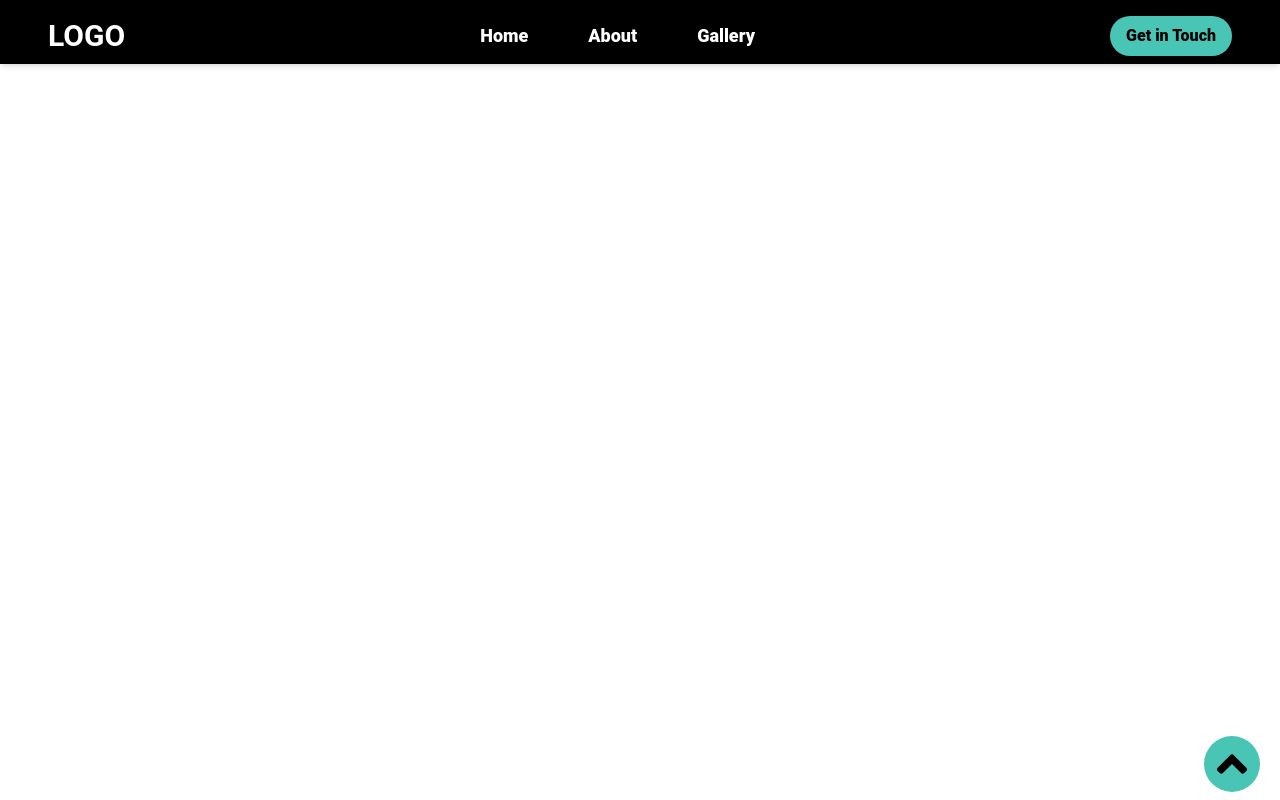
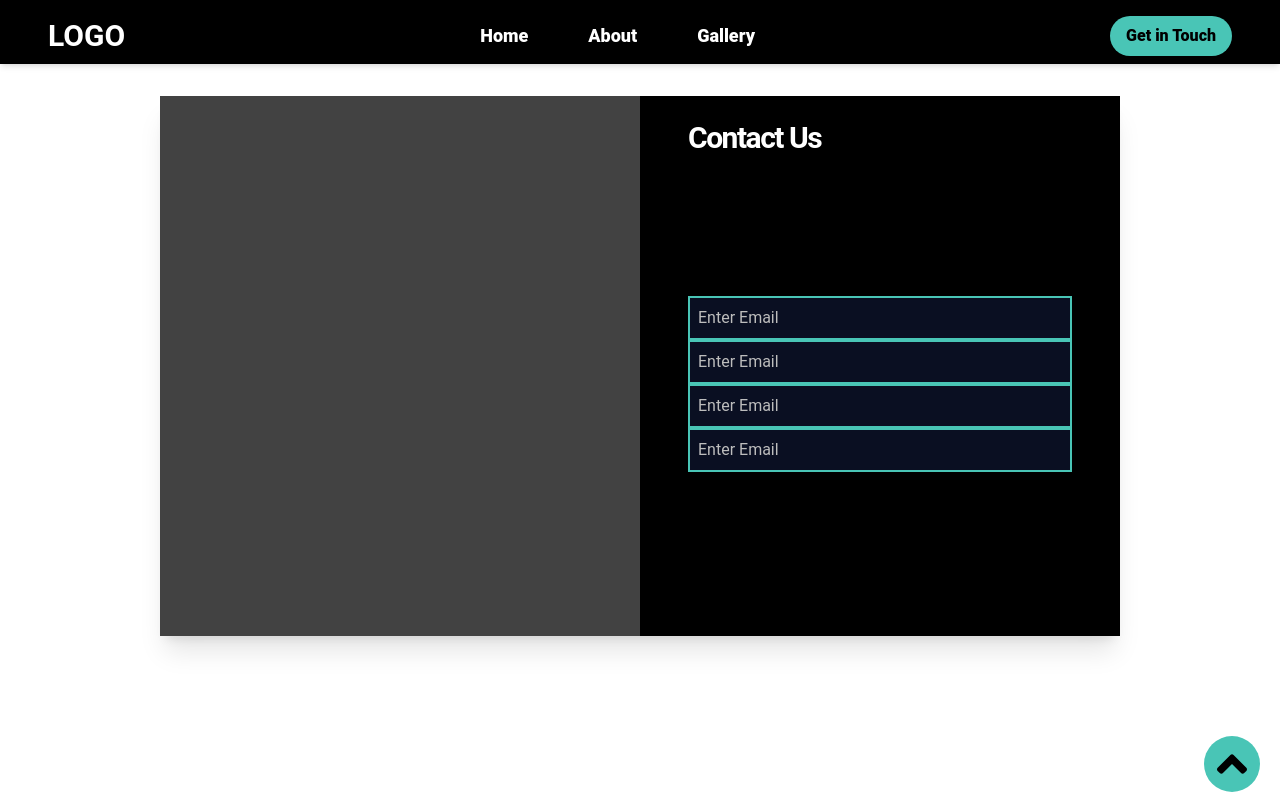
Before and after one commit to Prashant2002pd/freepani-project, a Next.js app: page /contact_us in a window 1280 px wide. Built offline with nearby package versions, Linux system fonts and the light colour scheme.

Commit message:
added about and contact page ui

```diff
--- a/app/about_us/page.jsx
+++ b/app/about_us/page.jsx
@@ -16,11 +16,11 @@ const About = () => {
           <p className='py-4'>Lorem ipsum dolor sit amet consectetur adipisicing elit. Tempora, unde ea. Possimus corrupti quod aspernatur. Dignissimos debitis molestiae voluptas est fugiat. Neque odio aut vitae repellat illum possimus, asperiores odit.</p>
         </div>
       </div>
-      <div className=' h-4/6 px-24 py-12'>
-        <h1 className='font-semibold text-5xl text-center text-primary-lightblue py-4 pr-12'>Why Choose Us?</h1>
-        <div className='h-4/6 flex justify-center items-center'>
-          <div className='w-64'>
-            <ul className=' text-sm text-right flex flex-col justify-between gap-12 pr-12'>
+      <div className='h-4/6 px-24 py-12'>
+        <h1 className='font-semibold text-5xl text-center text-primary-lightblue py-4'>Why Choose Us?</h1>
+        <div className='h-4/6 flex justify-center gap-12 items-center'>
+          <div className='w-64 '>
+            <ul className=' text-sm text-right flex flex-col justify-between gap-12'>
               <li>Lorem ipsum dolor sit amet consectetur adipisicing elit. Totam, repudiandae possimus? </li>
               <li>Lorem ipsum dolor sit amet consectetur adipisicing elit. Totam, repudiandae possimus? </li>
               <li>Lorem ipsum dolor sit amet consectetur adipisicing elit. Totam, repudiandae possimus? </li>
@@ -29,7 +29,7 @@ const About = () => {
 
             </ul>
           </div>
-          <img src='https://static.wixstatic.com/media/79ba6e_6b9da515c30b46df847137fc80b9fd2d~mv2.jpeg/v1/crop/x_290,y_0,w_719,h_719/fill/w_594,h_594,al_c,q_80,usm_0.66_1.00_0.01,enc_auto/WhatsApp%20Image%202024-02-07%20at%204_38_12%20PM.jpeg' className='w-4/12'/>
+          <img src='https://static.wixstatic.com/media/79ba6e_6b9da515c30b46df847137fc80b9fd2d~mv2.jpeg/v1/crop/x_290,y_0,w_719,h_719/fill/w_594,h_594,al_c,q_80,usm_0.66_1.00_0.01,enc_auto/WhatsApp%20Image%202024-02-07%20at%204_38_12%20PM.jpeg' className='w-4/12 aspect-square'/>
           <div className='w-64'>
             <ul className=' text-sm flex flex-col justify-between gap-12 pl-12'>
               <li>Lorem ipsum dolor sit amet consectetur adipisicing elit. Totam, repudiandae possimus? </li>
@@ -48,6 +48,22 @@ const About = () => {
         </div>
 
       </div>
+      <div className='flex justify-center items-center gap-24 py-12 px-32 '>
+        <div className='aspect-square bg-gray-800 rounded-2xl w-4/12'/>
+        <div className='w-5/12'>
+          <h1 className='font-semibold text-5xl text-primary-white py-4 pr-12'>Our Mission</h1>
+          <p className='text-xl font-medium'><b className='font-bold text-primary-lightblue'>Empower brands. Drive change.</b> Our unique advertising medium connects businesses with consumers while while contributing to positive social change. Through creativity and technology, we deliver impactful, data-driven experiences benefiting brands and society.</p>
+          <button className='border-2 text-primary-lightblue px-5 mt-4 py-2 rounded-full border-primary-lightblue'>Read More</button>
+        </div>
+      </div>
+      <div className='flex justify-center items-center gap-24 py-12 px-32 '>
+        <div className='w-5/12 grid place-items-end'>
+          <h1 className='font-semibold text-5xl text-primary-white text-right py-4'>Our Vision</h1>
+          <p className='text-xl font-medium text-right'><b className='font-bold text-primary-lightblue'>Redefine Advertising</b> by seamlessly integrating it into people's lives. We aim to be the global leader in innovative, eco-friendly advertising solutions, offering brands an unparalleled platform to engage with their target audience effectively</p>
+          <button className='border-2 text-primary-lightblue px-5 mt-4 py-2 rounded-full border-primary-lightblue'>Read More</button>
+        </div>
+        <div className='aspect-square bg-gray-800 rounded-2xl w-4/12'/>
+      </div>
     </div>
   )
 }
--- a/app/contact_us/page.jsx
+++ b/app/contact_us/page.jsx
@@ -2,7 +2,20 @@ import React from 'react'
 
 const Contact = () => {
   return (
-    <div>Contact</div>
+    <div className='w-screen grid place-items-center pt-24 pb-12 h-full bg-primary-white'>
+      <div className='shadow-xl w-9/12 aspect-video grid grid-cols-2 place-items-center bg-primary-black'>
+        <div className='bg-gray-800 h-full w-full'></div>
+        <div className='text-primary-white grid place-items-start h-full w-full py-6 px-12'>
+          <h1 className='font-bold text-3xl tracking-tighter'>Contact Us</h1>
+          <div>
+            <input className='border-2 border-primary-lightblue w-full p-2 bg-primary-darkblue' placeholder='Enter Email'/>
+            <input className='border-2 border-primary-lightblue w-full p-2 bg-primary-darkblue' placeholder='Enter Email'/>
+            <input className='border-2 border-primary-lightblue w-full p-2 bg-primary-darkblue' placeholder='Enter Email'/>
+            <input className='border-2 border-primary-lightblue w-full p-2 bg-primary-darkblue' placeholder='Enter Email'/>
+          </div>
+        </div>
+      </div>
+    </div>
   )
 }
 
--- a/components/Nav.jsx
+++ b/components/Nav.jsx
@@ -22,7 +22,7 @@ const Nav = () => {
       </ul>
       {/* </div> */}
 
-      <button className="p-2 px-4 bg-primary-lightblue text-primary-black rounded-full font-extrabold text-md">Get in Touch</button>
+      <Link href="/contact_us"><button className="p-2 px-4 bg-primary-lightblue text-primary-black rounded-full font-extrabold text-md">Get in Touch</button></Link>
     </nav>
   );
 };
```
